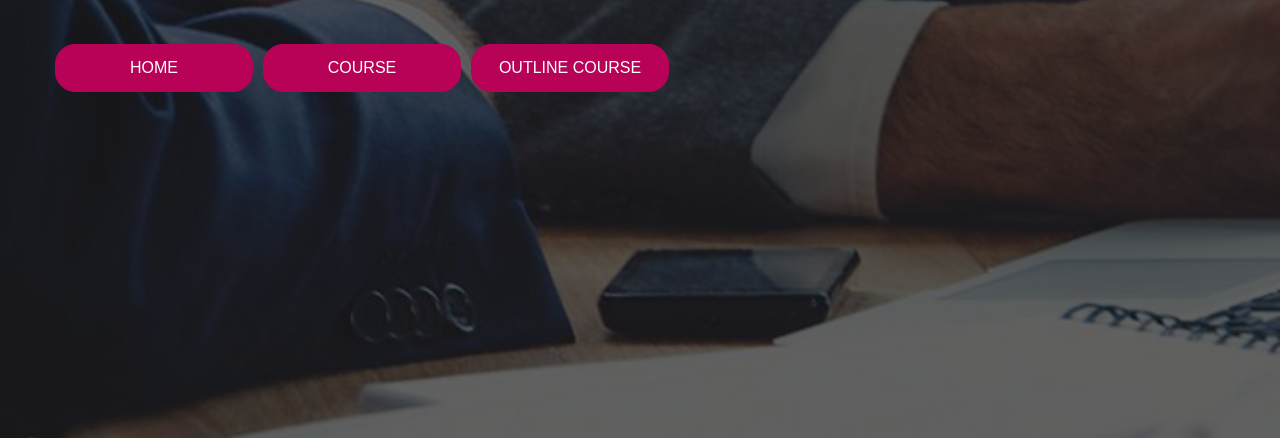
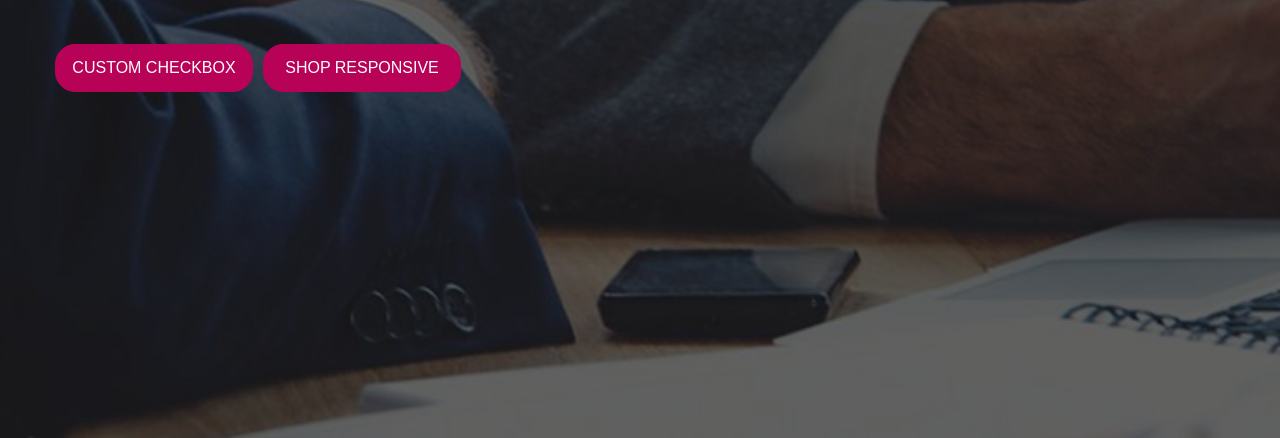
Before and after one commit to macthieuminh/f8-zoom-day-10, a plain HTML site: page index.html in a window 1280 px wide. Shown: the part 482-920 px from the top of the page. Drawn offline with Linux system fonts and the light colour scheme.

Commit message:
update link index

```diff
--- a/index.html
+++ b/index.html
@@ -149,22 +149,15 @@
                                 <li>
                                     <a
                                         class="btn btn--secondary btn--lg"
-                                        href="./home.html"
-                                        >Home</a
+                                        href="./custom-checkbox.html"
+                                        >Custom Checkbox</a
                                     >
                                 </li>
                                 <li>
                                     <a
                                         class="btn btn--secondary btn--lg"
-                                        href="./courses.html"
-                                        >Course</a
-                                    >
-                                </li>
-                                <li>
-                                    <a
-                                        class="btn btn--secondary btn--lg"
-                                        href="./outline-course.html"
-                                        >Outline Course</a
+                                        href="./shop.html"
+                                        >Shop Responsive</a
                                     >
                                 </li>
                             </ul>
```
